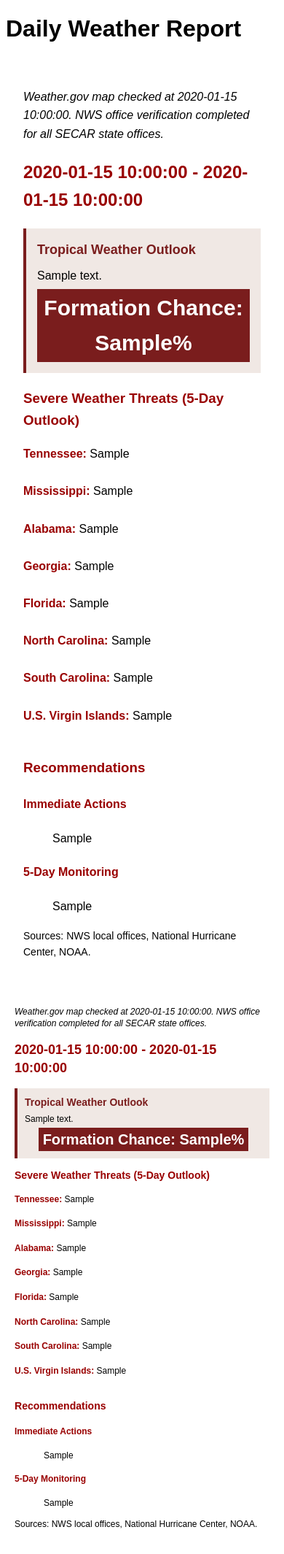
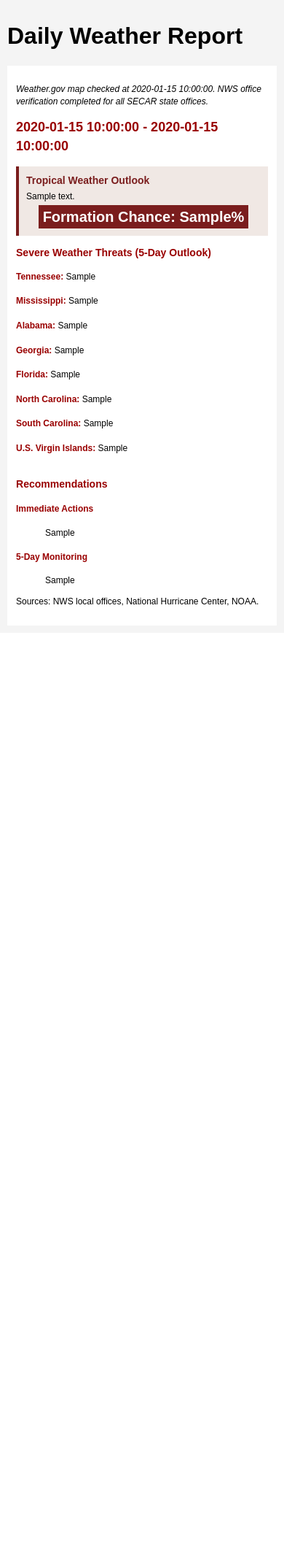
Before and after one commit to franzenjb/weather-daily-report, a Python web app: template template/base_template.html in a window 390 px wide. Shown: the whole page at 73% size. After the commit the page ends 830 px from the top, so only its background shows below. Run offline with Jinja, Linux system fonts and the light colour scheme; the template is opened without the code that fills it: most values are stand-ins (such as "Sample title", 1, 10 or a date in 2020).

Commit message:
fix(css): Add responsive styles to hide mobile/desktop views

```diff
--- a/style/report.css
+++ b/style/report.css
@@ -1,4 +1,30 @@
 /* Basic styles for the weather report */
 body {
     font-family: sans-serif;
+    margin: 0;
+    padding: 20px;
+    background-color: #f4f4f4;
 }
+
+.desktop-view {
+    display: block; /* Show by default on large screens */
+}
+
+.mobile-view {
+    display: none;  /* Hide by default on large screens */
+}
+
+/* Media Query for mobile devices */
+@media screen and (max-width: 768px) {
+    .desktop-view {
+        display: none;  /* Hide on small screens */
+    }
+
+    .mobile-view {
+        display: block; /* Show on small screens */
+    }
+
+    body {
+        padding: 10px;
+    }
+}
--- a/template/base_template.html
+++ b/template/base_template.html
@@ -10,7 +10,7 @@
     <h1>Daily Weather Report</h1>
     <div id="weather-data">
         <!-- Desktop Version -->
-        <div style="background-color:#ffffff; font-family:Arial; font-size:16px; line-height:1.6; padding:24px; margin:0;">
+        <div class="desktop-view" style="background-color:#ffffff; font-family:Arial; font-size:16px; line-height:1.6; padding:24px; margin:0;">
         <p style="color:#000000; font-style:italic;">Weather.gov map checked at {{update_time}}. NWS office verification completed for all SECAR state offices.</p>
 
         <h2 style="color:#990000; font-weight:bold;">{{start_date}} - {{end_date}}</h2>
@@ -59,7 +59,7 @@
         </div>
 
         <!-- Mobile Version -->
-        <div style="background-color:#ffffff; font-family:Arial; font-size:12px; line-height:1.4; padding:12px; margin:0;">
+        <div class="mobile-view" style="background-color:#ffffff; font-family:Arial; font-size:12px; line-height:1.4; padding:12px; margin:0;">
         <p style="color:#000000; font-style:italic;">Weather.gov map checked at {{update_time}}. NWS office verification completed for all SECAR state offices.</p>
 
         <h2 style="color:#990000; font-weight:bold;">{{start_date}} - {{end_date}}</h2>
```
